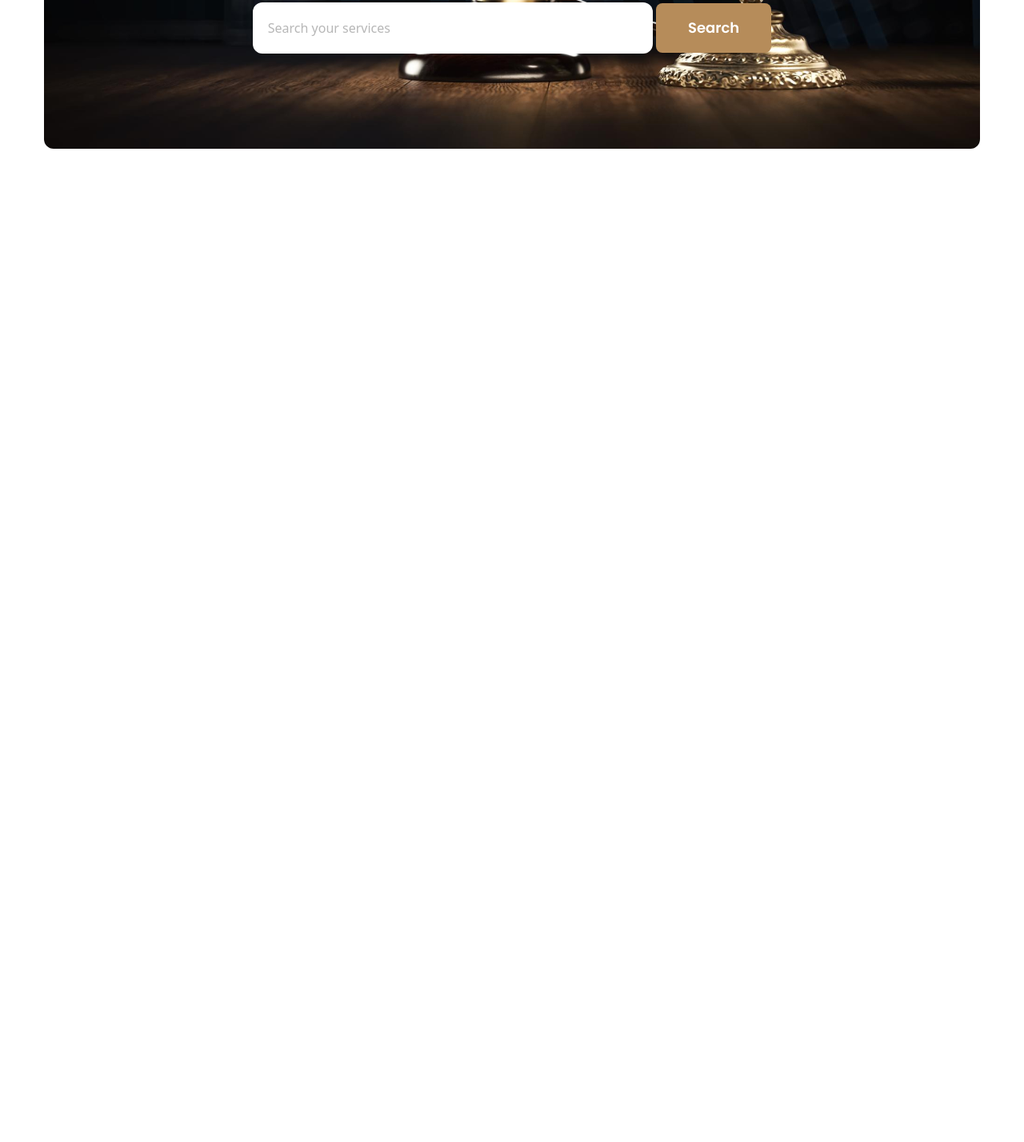
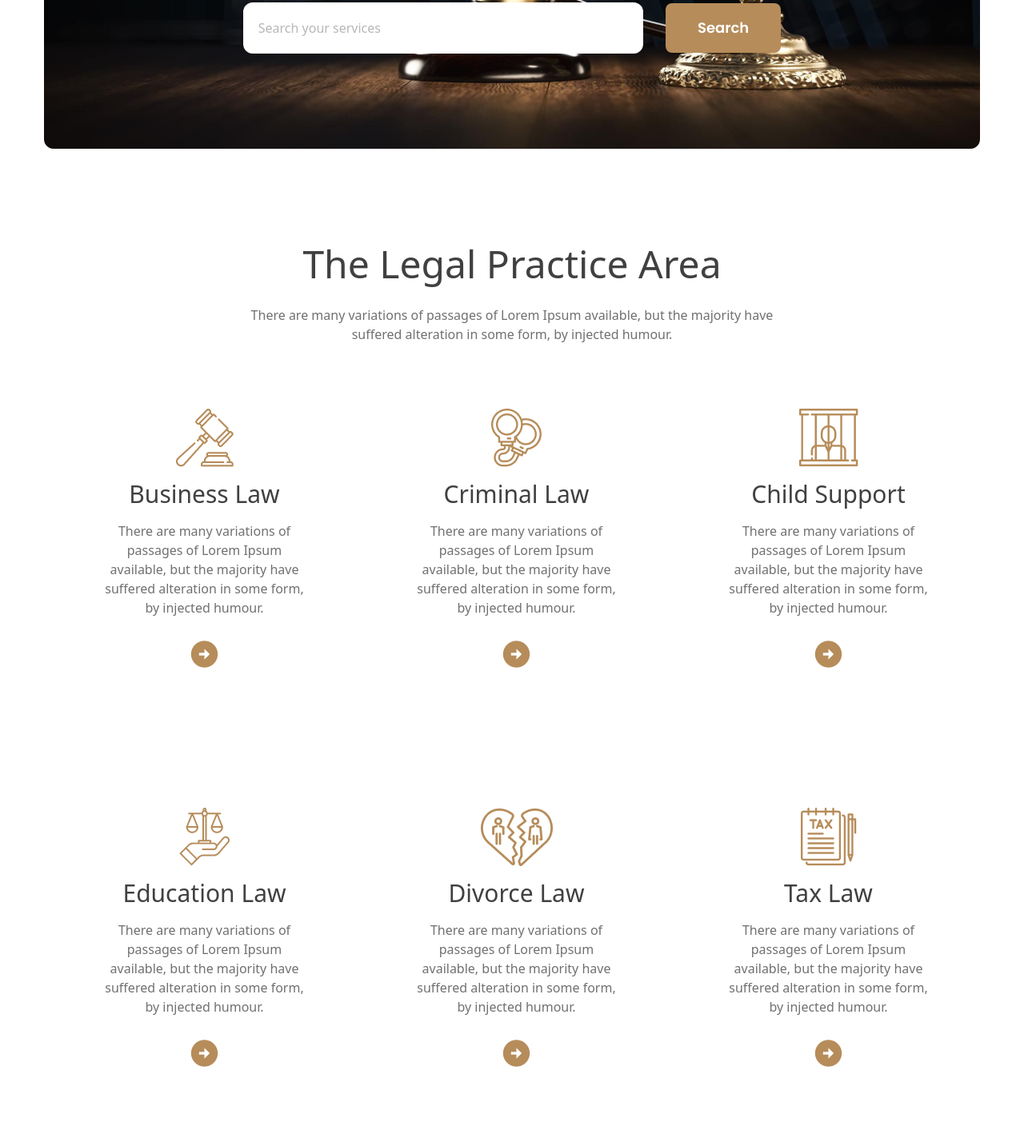
Before and after one commit to mahirsiam2004/PT03-Legal, a plain HTML site: page index.html in a window 1280 px wide. Shown: the part 548-1976 px from the top of the page at 80% size. Before the commit the page ends 800 px from the top, so only its background shows below. Drawn offline with nearby package versions, Linux system fonts and the light colour scheme.

Commit message:
added laws section

```diff
--- a/index.html
+++ b/index.html
@@ -9,7 +9,7 @@
       rel="stylesheet"
     />
     <title>PT03</title>
-    <link rel="stylesheet" href="style.css">
+    <link rel="stylesheet" href="style.css" />
   </head>
   <body>
     <header class="w-7xl mx-auto mt-[50px]">
@@ -36,16 +36,133 @@
           Free Consultation
         </button>
       </nav>
-      <section id="banner" class="mt-[70px] w-[1170px] h-[550px] flex flex-col justify-center items-center space-y-7 mx-auto rounded-xl text-white text-center">
-        <h1c class="text-7xl">We Provide Effective <br> Legal Solutions</h1c>
-        <p class="text-base">There are many variations of passages of Lorem Ipsum available, but the majority <br> have suffered alteration in some form, by injected humour.</p>
-<div class="search">
-            <input type="search" name="" id="" placeholder="Search your services" class="bg-white p-[19px] w-[500px] h-[64px] rounded-xl text-[#707070]">
-        <input type="submit" value="Search" class="bg-[#b68c5a] px-[40px] py-[17px] rounded-lg poppins-semibold text-white text-lg">
-</div>
+      <section
+        id="banner"
+        class="mt-[70px] w-[1170px] h-[550px] flex flex-col justify-center items-center space-y-7 mx-auto rounded-xl text-white text-center"
+      >
+        <h1c class="text-7xl"
+          >We Provide Effective <br />
+          Legal Solutions</h1c
+        >
+        <p class="text-base">
+          There are many variations of passages of Lorem Ipsum available, but
+          the majority <br />
+          have suffered alteration in some form, by injected humour.
+        </p>
+        <div class="search space-x-[24px]">
+          <input
+            type="search"
+            name=""
+            id=""
+            placeholder="Search your services"
+            class="bg-white p-[19px] w-[500px] h-[64px] rounded-xl text-[#707070]"
+          />
+          <input
+            type="submit"
+            value="Search"
+            class="bg-[#b68c5a] px-[40px] py-[17px] rounded-lg poppins-semibold text-white text-lg"
+          />
+        </div>
       </section>
     </header>
-    <main></main>
+    <main>
+      <section class="w-[1170px] mx-auto mt-[120px]">
+        <div class="text-center space-y-7">
+          <h1 class="text-5xl text-[#414040]">The Legal Practice Area</h1>
+          <p class="text-[#707070]">
+            There are many variations of passages of Lorem Ipsum available, but
+            the majority have <br />
+            suffered alteration in some form, by injected humour.
+          </p>
+        </div>
+        <div class="law-boxes grid grid-cols-3">
+          <div
+            class="box w-[401px] h-[499px] p-[71px] flex flex-col text-center justify-center items-center space-y-4"
+          >
+            <img src="./images/business.png" alt="" />
+            <h2 class="text-[#414040] text-3xl">Business Law</h2>
+            <p class="text-[#707070] text-base">
+              There are many variations of passages of Lorem Ipsum available,
+              but the majority have suffered alteration in some form, by
+              injected humour.
+            </p>
+            <i
+              class="ri-arrow-right-circle-fill text-[40px] text-[#B68C5A]"
+            ></i>
+          </div>
+          <div
+            class="box w-[401px] h-[499px] p-[71px] flex flex-col text-center justify-center items-center space-y-4"
+          >
+            <img src="./images/criminal.png" alt="" />
+            <h2 class="text-[#414040] text-3xl">Criminal Law</h2>
+            <p class="text-[#707070] text-base">
+              There are many variations of passages of Lorem Ipsum available,
+              but the majority have suffered alteration in some form, by
+              injected humour.
+            </p>
+            <i
+              class="ri-arrow-right-circle-fill text-[40px] text-[#B68C5A]"
+            ></i>
+          </div>
+          <div
+            class="box w-[401px] h-[499px] p-[71px] flex flex-col text-center justify-center items-center space-y-4"
+          >
+            <img src="./images/child.png" alt="" />
+            <h2 class="text-[#414040] text-3xl">Child Support</h2>
+            <p class="text-[#707070] text-base">
+              There are many variations of passages of Lorem Ipsum available,
+              but the majority have suffered alteration in some form, by
+              injected humour.
+            </p>
+            <i
+              class="ri-arrow-right-circle-fill text-[40px] text-[#B68C5A]"
+            ></i>
+          </div>
+          <div
+            class="box w-[401px] h-[499px] p-[71px] flex flex-col text-center justify-center items-center space-y-4"
+          >
+            <img src="./images/education.png" alt="" />
+            <h2 class="text-[#414040] text-3xl">Education Law</h2>
+            <p class="text-[#707070] text-base">
+              There are many variations of passages of Lorem Ipsum available,
+              but the majority have suffered alteration in some form, by
+              injected humour.
+            </p>
+            <i
+              class="ri-arrow-right-circle-fill text-[40px] text-[#B68C5A]"
+            ></i>
+          </div>
+          <div
+            class="box w-[401px] h-[499px] p-[71px] flex flex-col text-center justify-center items-center space-y-4"
+          >
+            <img src="./images/divorce.png" alt="" />
+            <h2 class="text-[#414040] text-3xl">Divorce Law</h2>
+            <p class="text-[#707070] text-base">
+              There are many variations of passages of Lorem Ipsum available,
+              but the majority have suffered alteration in some form, by
+              injected humour.
+            </p>
+            <i
+              class="ri-arrow-right-circle-fill text-[40px] text-[#B68C5A]"
+            ></i>
+          </div>
+          <div
+            class="box w-[401px] h-[499px] p-[71px] flex flex-col text-center justify-center items-center space-y-4"
+          >
+            <img src="./images/tax.png" alt="" />
+            <h2 class="text-[#414040] text-3xl">Tax Law</h2>
+            <p class="text-[#707070] text-base">
+              There are many variations of passages of Lorem Ipsum available,
+              but the majority have suffered alteration in some form, by
+              injected humour.
+            </p>
+            <i
+              class="ri-arrow-right-circle-fill text-[40px] text-[#B68C5A]"
+            ></i>
+          </div>
+        </div>
+      </section>
+    </main>
     <footer></footer>
   </body>
 </html>
```
